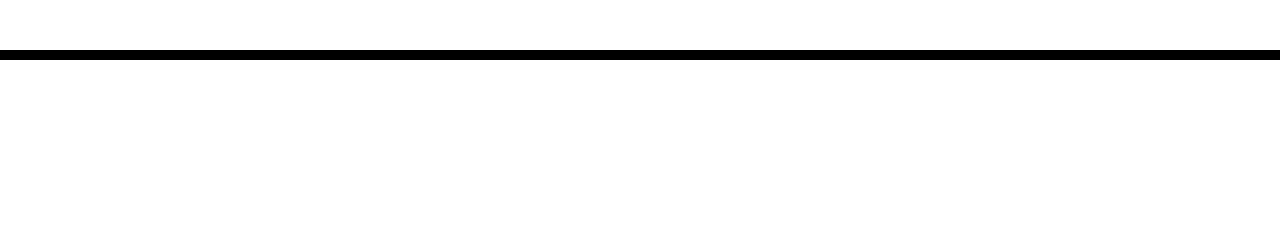
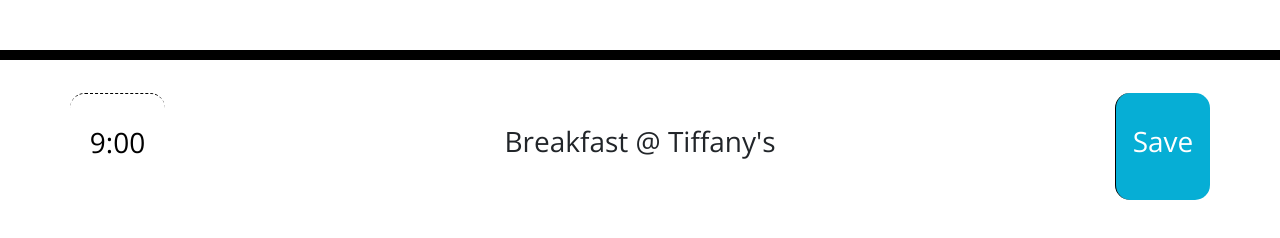
Before and after one commit to jack123abc4/Workday-Planner, a plain HTML site: page index.html in a window 1280 px wide. Shown: the part 272-510 px from the top of the page. Drawn offline with nearby package versions, Linux system fonts and the light colour scheme.

Commit message:
one row added

```diff
--- a/index.html
+++ b/index.html
@@ -32,6 +32,17 @@
     </header>
     <div class="container">
       <!-- Timeblocks go here -->
+      <div class="row">
+        <div class="hour time-block col-1">
+          <h3>9:00</h3>
+        </div>
+        <div class="description time-block col-10">
+          <h3>Breakfast @ Tiffany's</h3>
+        </div>
+        <div class="saveBtn time-block col-1">
+          <h3>Save</h3>
+        </div>
+      </div>
     </div>
 
     <script src="assets/js/script.js"></script>
```
